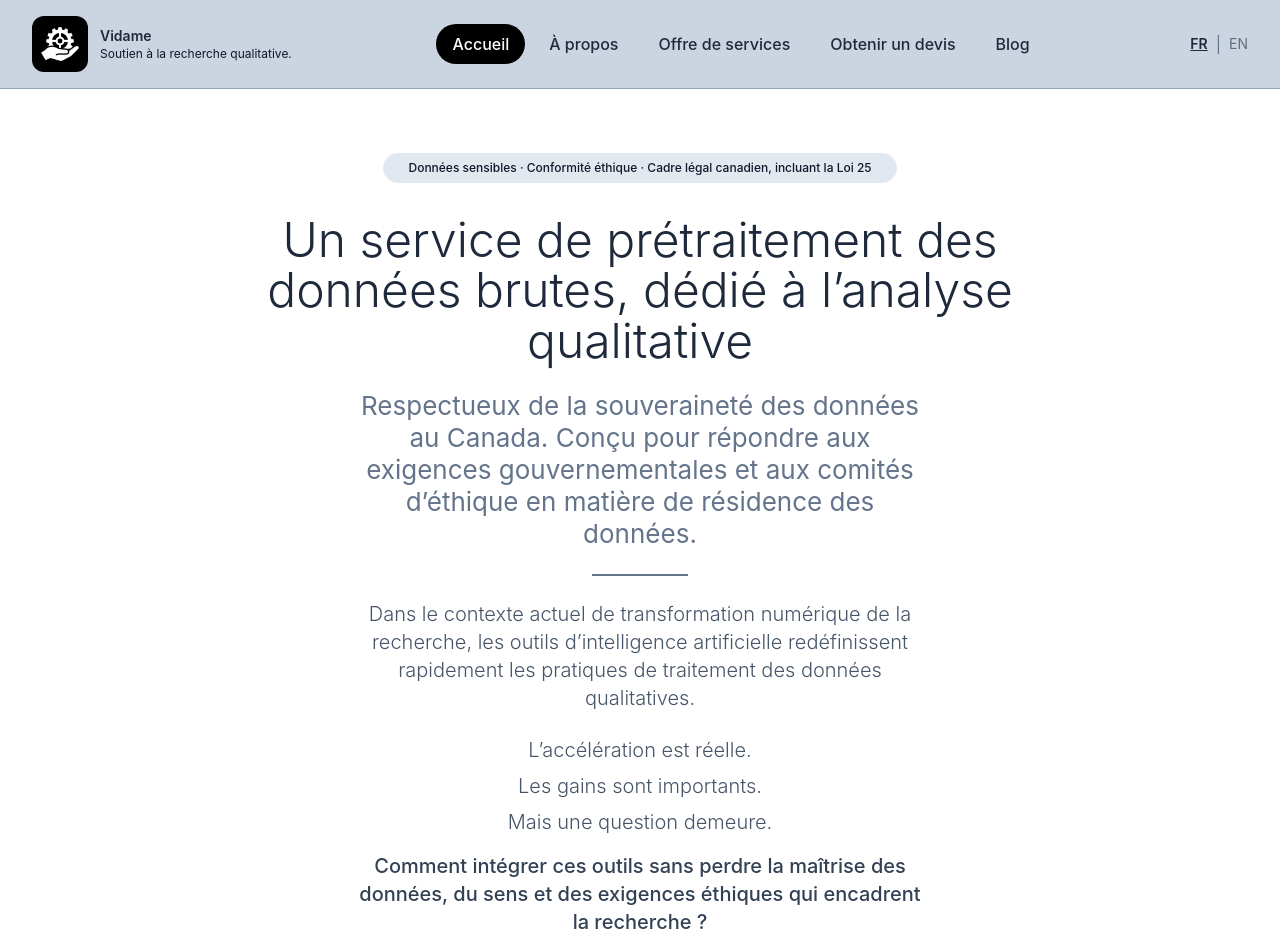
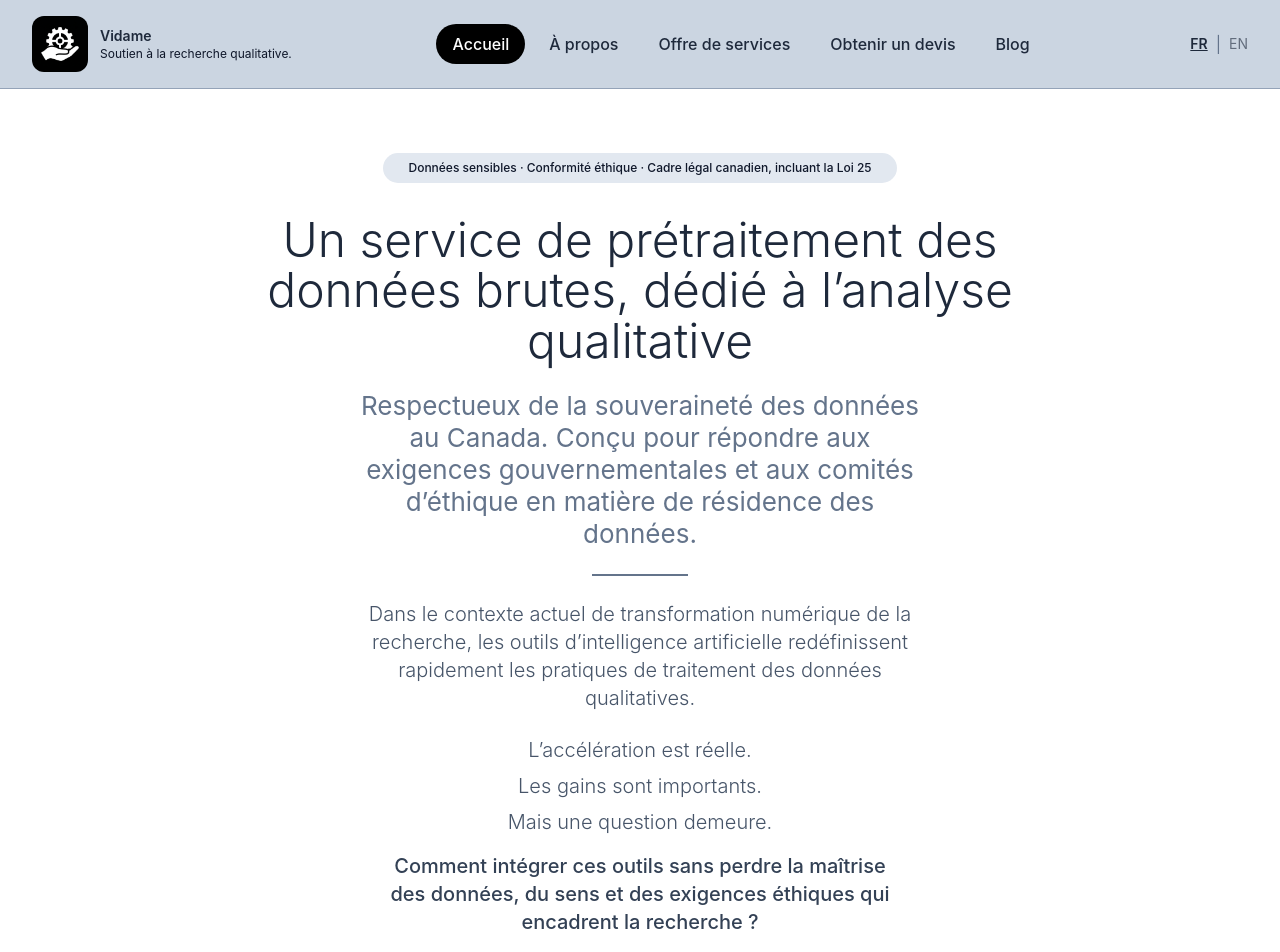
Before and after one commit to momopro21/vidame-recherche, a React (Vite) app: page / in a window 1280 px wide. Shown: the top 952 px of the page. Built offline with nearby package versions, Linux system fonts and the light colour scheme; the HTML template or start-up script is replaced by a standard one.

Commit message:
Update App.tsx

```diff
--- a/src/App.tsx
+++ b/src/App.tsx
@@ -556,7 +556,7 @@ function Accueil({setPage,lang,}: {setPage: (page: string) => void;lang: "fr" |
       <p>Les gains sont importants.</p>
       <p>Mais une question demeure.</p>
 
-      <p className="pt-2 font-medium text-slate-700">
+     <p className="pt-2 text-[20px] font-medium leading-7 text-slate-700 md:mx-auto md:max-w-[520px] md:text-center">
         Comment intégrer ces outils sans perdre la maîtrise des données, du sens et des exigences éthiques qui encadrent la recherche ?
     </p>
 
```
